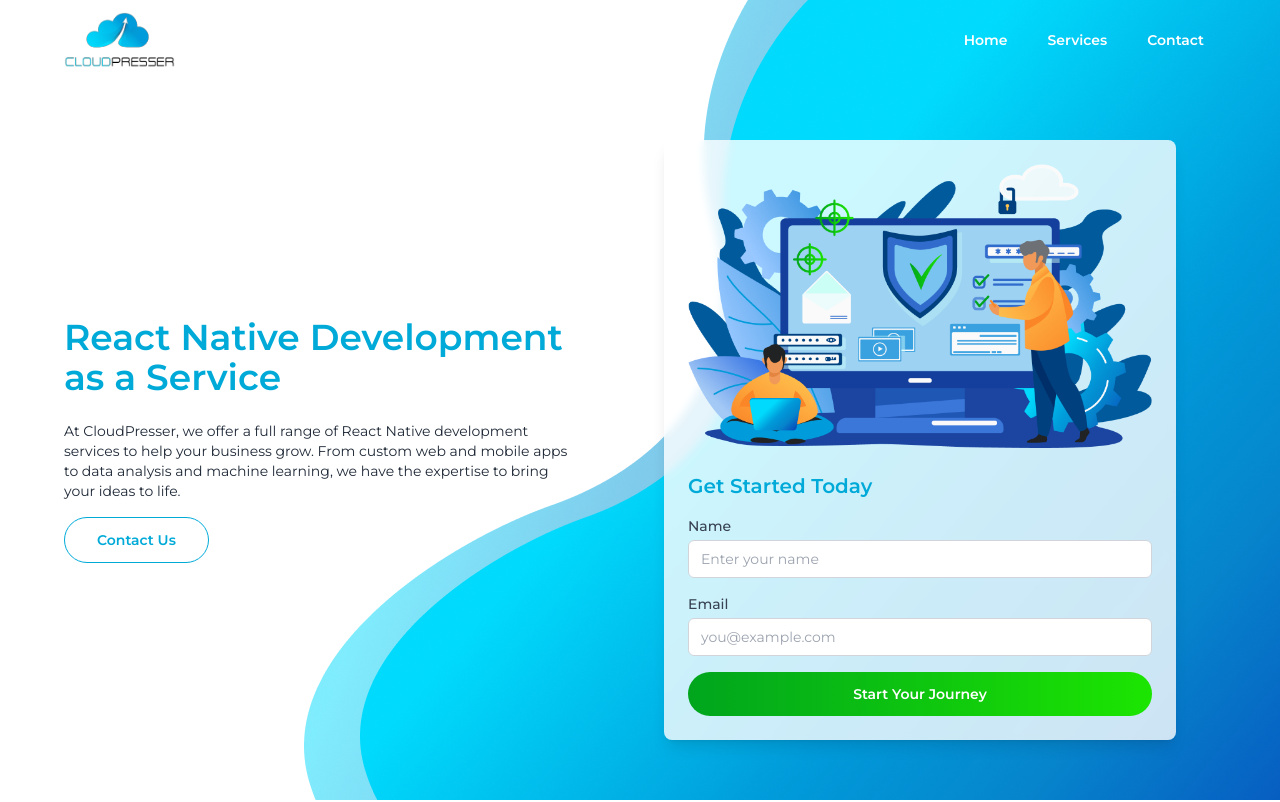
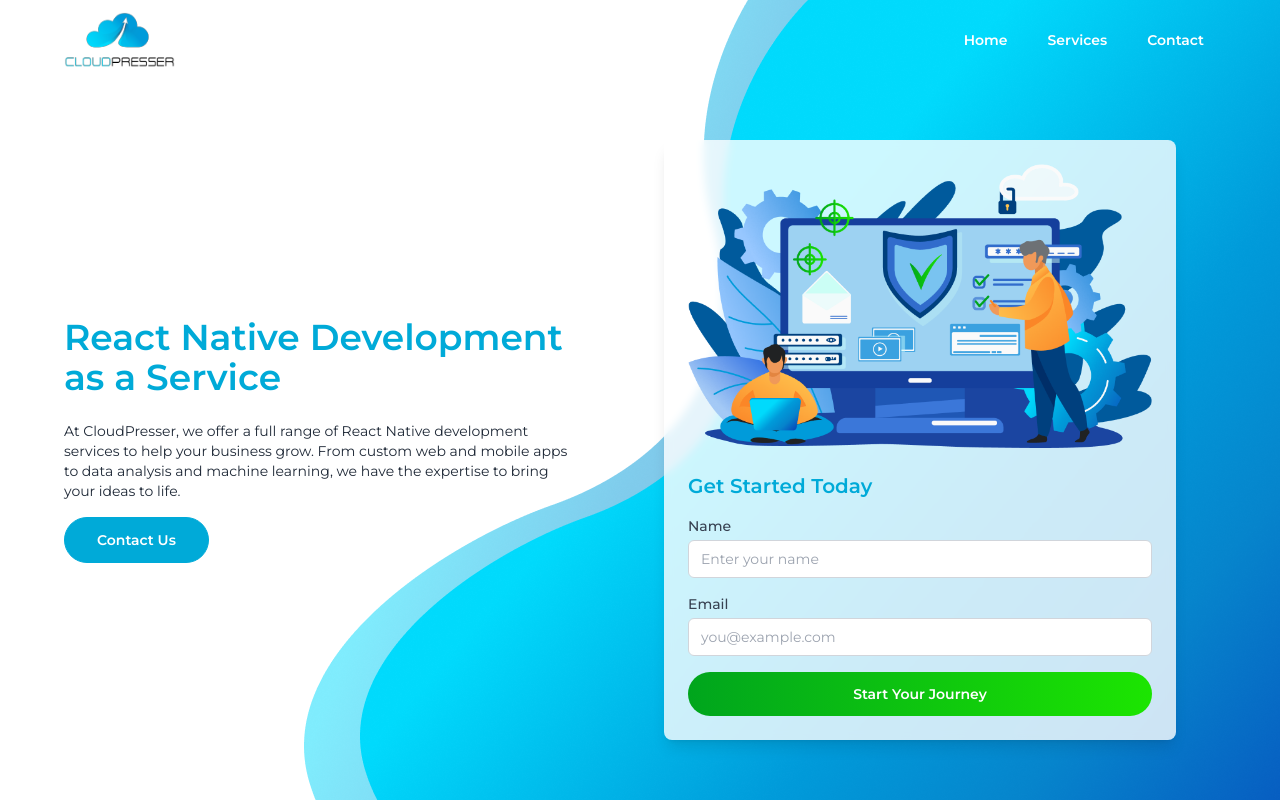
Before and after one commit to cloudpresser/cloudpresser-site, a Next.js app in the folder apps/next/: page / in a window 1280 px wide. Shown: the top 802 px of the page. Built offline with nearby package versions, Linux system fonts and the light colour scheme.

Commit message:
feat(index): update contact button styles

```diff
--- a/apps/next/pages/index.tsx
+++ b/apps/next/pages/index.tsx
@@ -369,7 +369,7 @@ const Header = (props: any) => {
             className="mt-4 flex flex-row md:flex-col md:space-y-3 space-x-3 md:space-x-0 justify-center md:justify-start md:items-start"
           >
             {flags.calendar && <a href="#" className="primary-button truncate">Schedule Now</a>}
-            {flags.contact && <a href="#contact" className="secondary-button truncate">Contact Us</a>}
+            {flags.contact && <a href="#contact" className="bg-primary-400 text-white secondary-button truncate transition hover:text-primary-400 hover:bg-white">Contact Us</a>}
           </div>
         </div>
 
```
Also changed, not shown: 1 other file (tests, documents, lock files or other folders).
